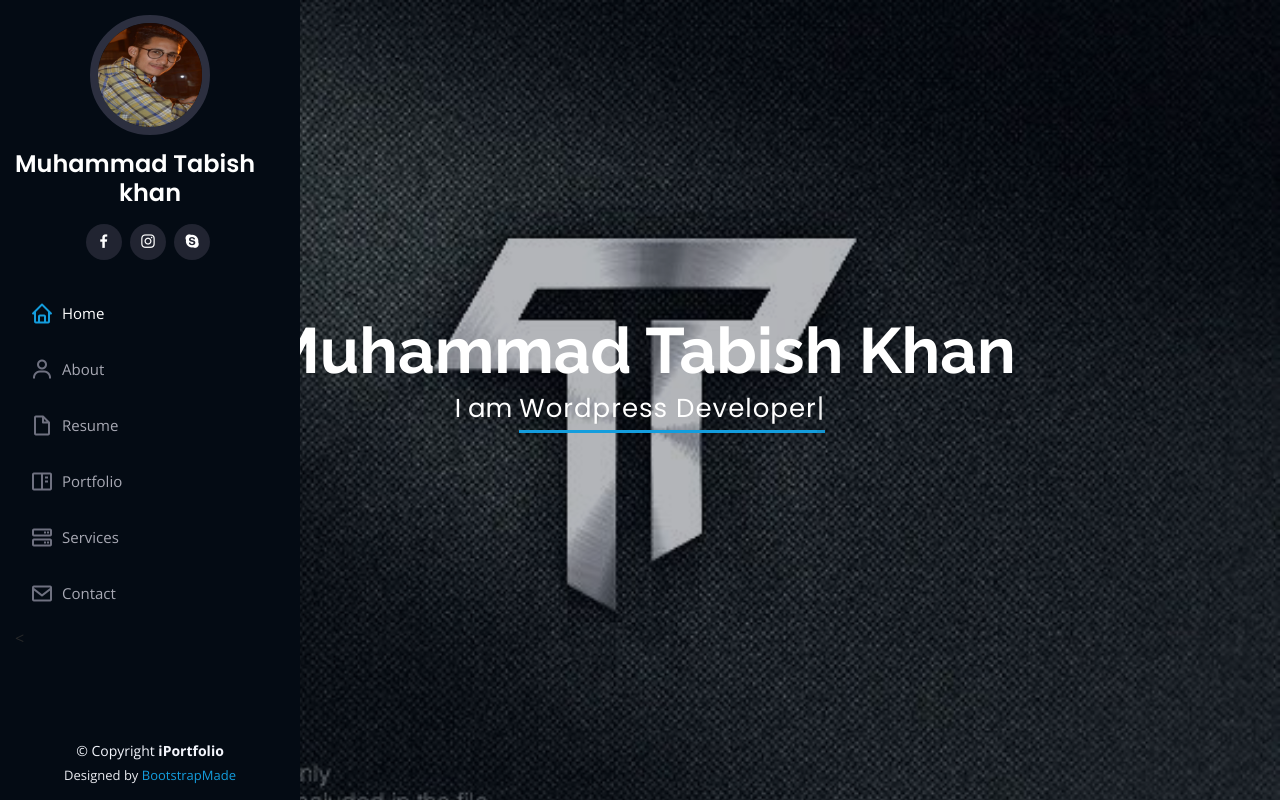
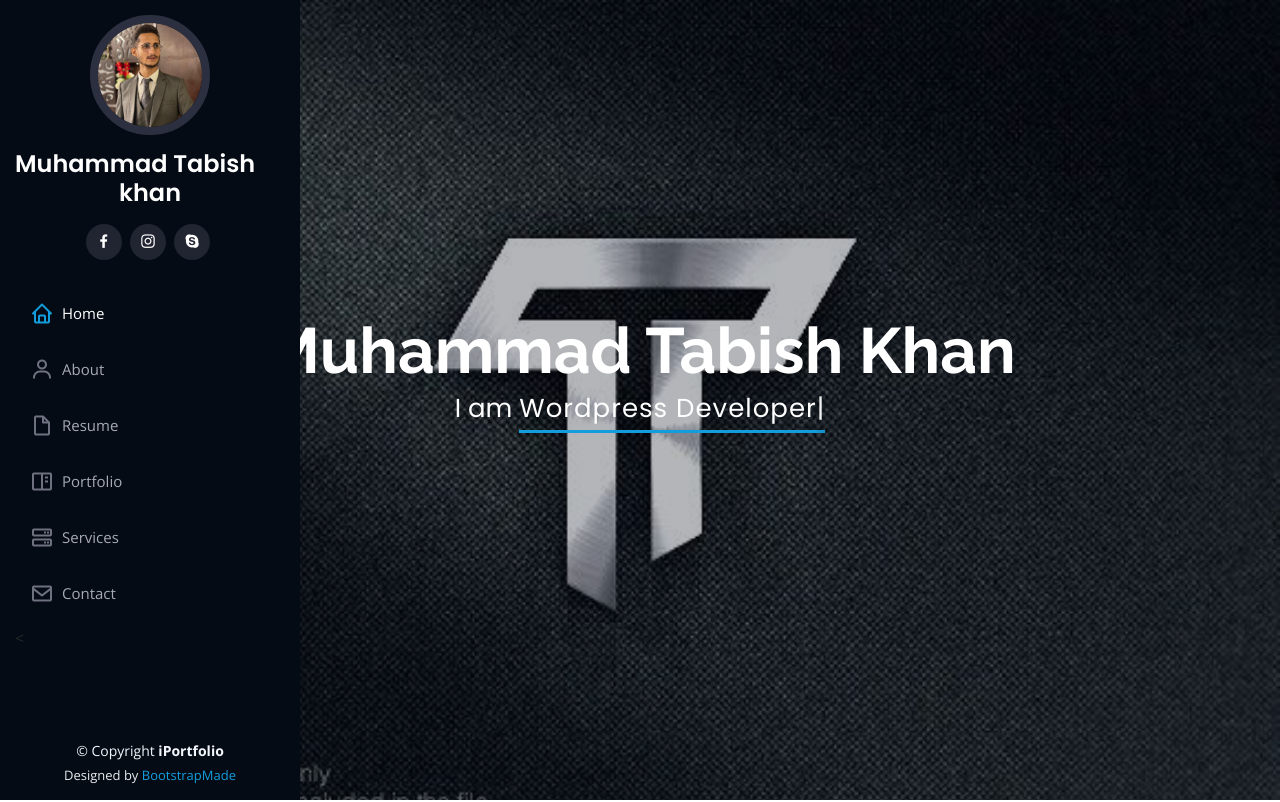
Before and after one commit to Mtabish21/tabish, a plain HTML site: page index.html in a window 1280 px wide. Shown: the top 802 px of the page. Drawn offline with nearby package versions, Linux system fonts and the light colour scheme.

Commit message:
Update index.html

```diff
--- a/index.html
+++ b/index.html
@@ -43,7 +43,7 @@
     <div class="d-flex flex-column">
 
       <div class="profile">
-        <img src="assets/img/pic3.jpg" alt="" class="img-fluid rounded-circle">
+        <img src="assets/img/12.jpeg" alt="" class="img-fluid rounded-circle">
         <h1 class="text-light"><a href="index.html"> Muhammad Tabish khan</a></h1>
         <div class="social-links mt-3 text-center">
           <a href="#" class="facebook"><i class="bx bxl-facebook"></i></a>
```
